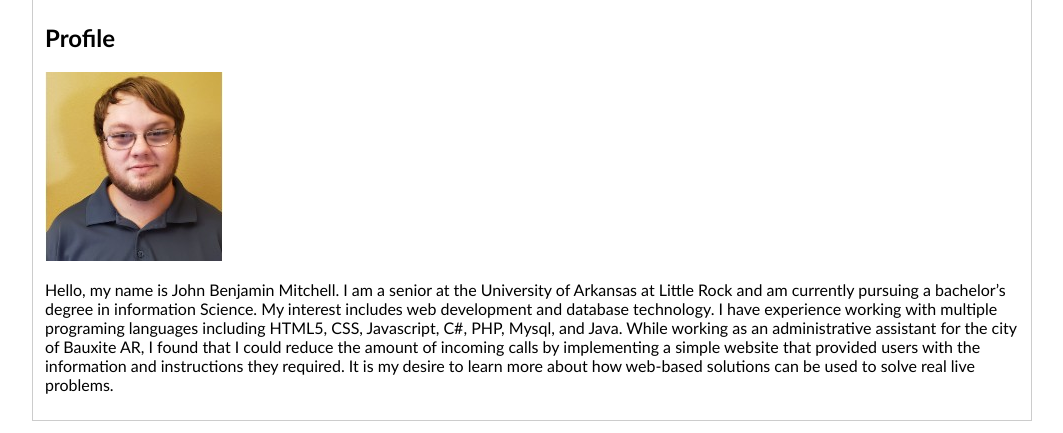
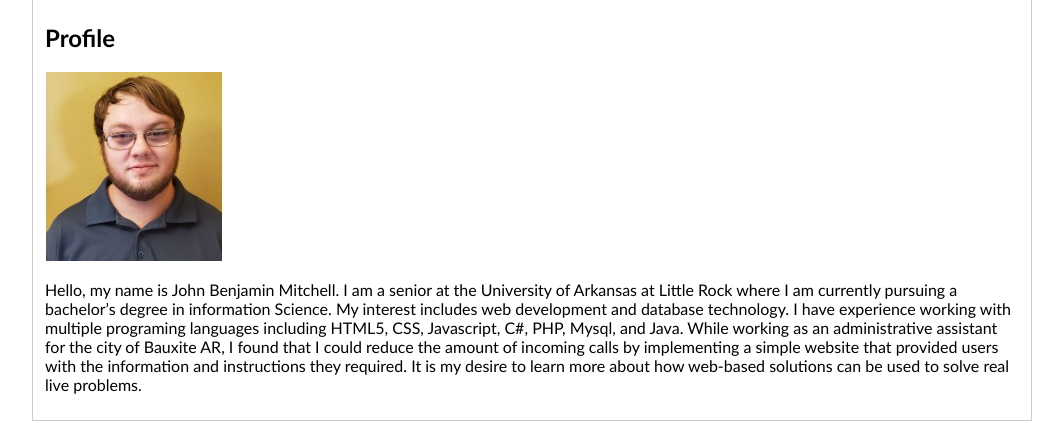
Before and after one commit to jbmitchell1/portfolio, a plain HTML site: page index.html in a window 1280 px wide. Shown: the part 161-594 px from the top of the page, without its empty margins (108-1171 px from the left). Drawn offline with Linux system fonts and the light colour scheme.

Commit message:
Update index.html

```diff
--- a/index.html
+++ b/index.html
@@ -36,7 +36,7 @@
 
 
 
-                             <p style="text-float:right;">Hello, my name is John Benjamin Mitchell. I am a senior at the University of Arkansas at Little Rock and am currently pursuing a bachelor’s degree in information Science. My interest includes web development and database technology. I have experience working with multiple programing languages including HTML5, CSS, Javascript, C#, PHP, Mysql, and Java. While working as an administrative assistant for the city of Bauxite AR, I found that I could reduce the amount of incoming calls by implementing a simple website that provided users with the information and instructions they required. It is my desire to learn more about how web-based solutions can be used to solve real live problems. </p>
+                             <p style="text-float:right;">Hello, my name is John Benjamin Mitchell. I am a senior at the University of Arkansas at Little Rock where I am currently pursuing a bachelor’s degree in information Science. My interest includes web development and database technology. I have experience working with multiple programing languages including HTML5, CSS, Javascript, C#, PHP, Mysql, and Java. While working as an administrative assistant for the city of Bauxite AR, I found that I could reduce the amount of incoming calls by implementing a simple website that provided users with the information and instructions they required. It is my desire to learn more about how web-based solutions can be used to solve real live problems. </p>
 
 
 
```
